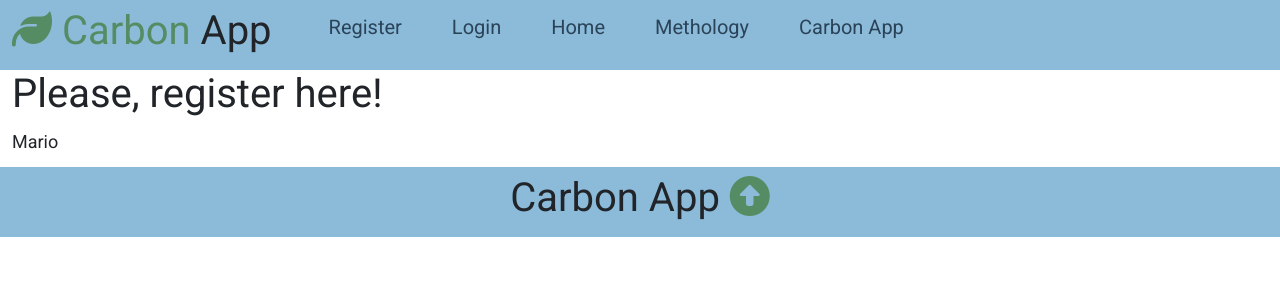
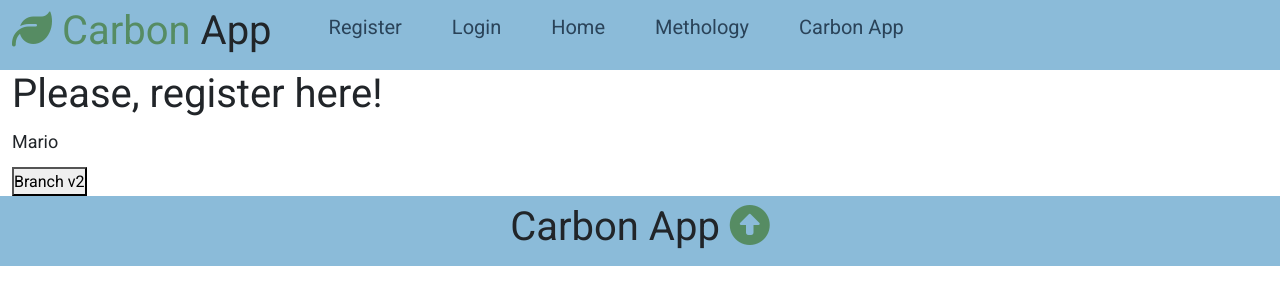
Before and after one commit to mariobp-NHH/carbon_app_2025_NHH_v1, a Flask app: page /register in a window 1280 px wide. Shown: the top 305 px of the page. Run offline with Flask 2, Linux system fonts and the light colour scheme; some libraries are stand-ins or nearby versions.

Commit message:
button register

```diff
--- a/capp/templates/users/register.html
+++ b/capp/templates/users/register.html
@@ -5,6 +5,7 @@
   <div class="container">
     <h1>Please, register here!</h1>
     <p>Mario</p>
+    <button>Branch v2</button>
   </div>
 </section>
 
```
